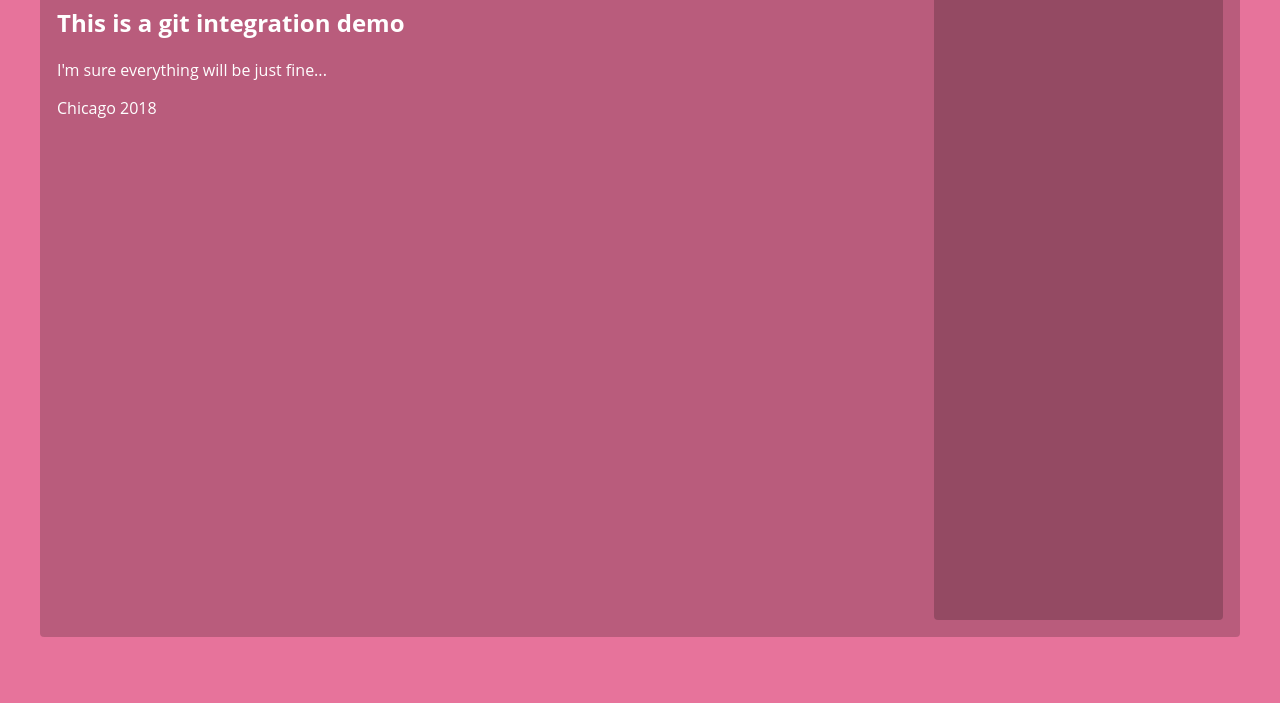
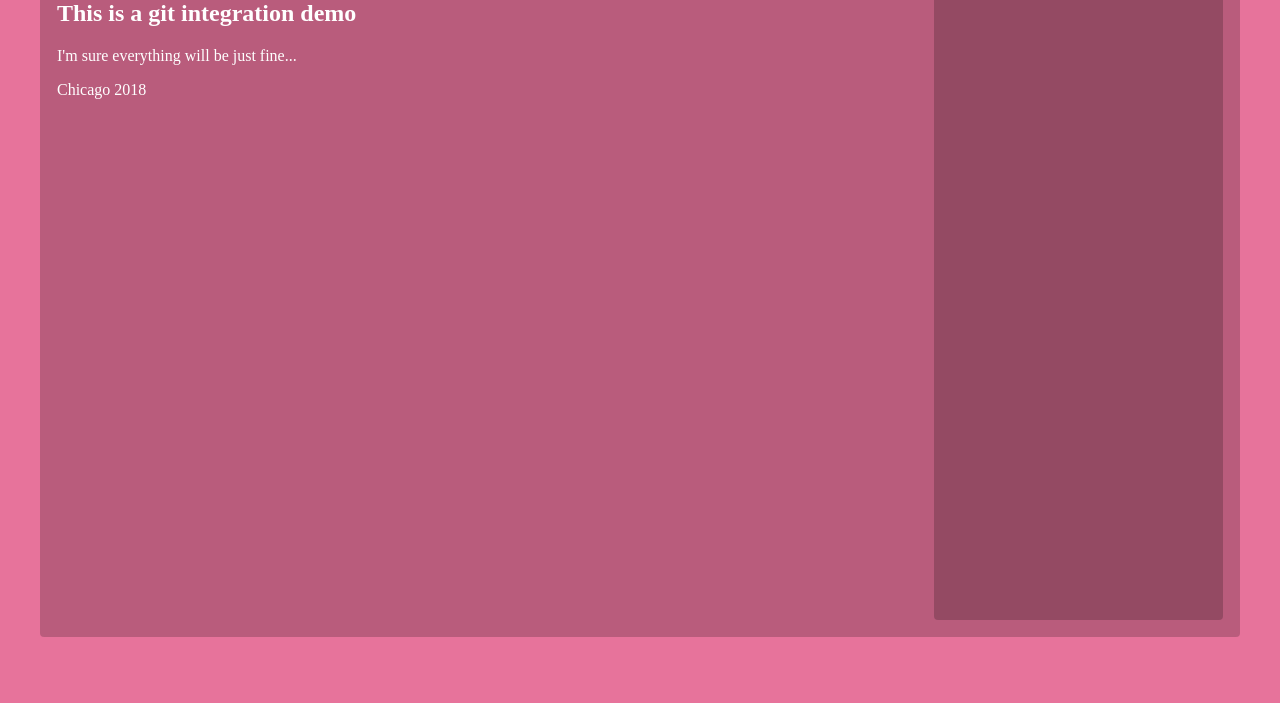
Before and after one commit to t4davelarkan/git-sample-site-test, a website: page www-root/index.html in a window 1280 px wide. Shown: the part 129-832 px from the top of the page. Drawn offline with Linux system fonts and the light colour scheme.

Commit message:
Update font

```diff
--- a/development/sass/style.scss
+++ b/development/sass/style.scss
@@ -12,8 +12,8 @@ body {
   margin: 0;
   padding: 0;
   color: #fff;
-  font-family: "Open Sans", sans-serif;
-  // font-family: "Times New Roman", serif;
+  // font-family: "Open Sans", sans-serif;
+  font-family: "Times New Roman", serif;
   background: rgb(231, 115, 155);
 }
 a {
```
Also changed, not shown: git-integration/site-assets/css/style.css, www-root/site-assets/css/style.css.
